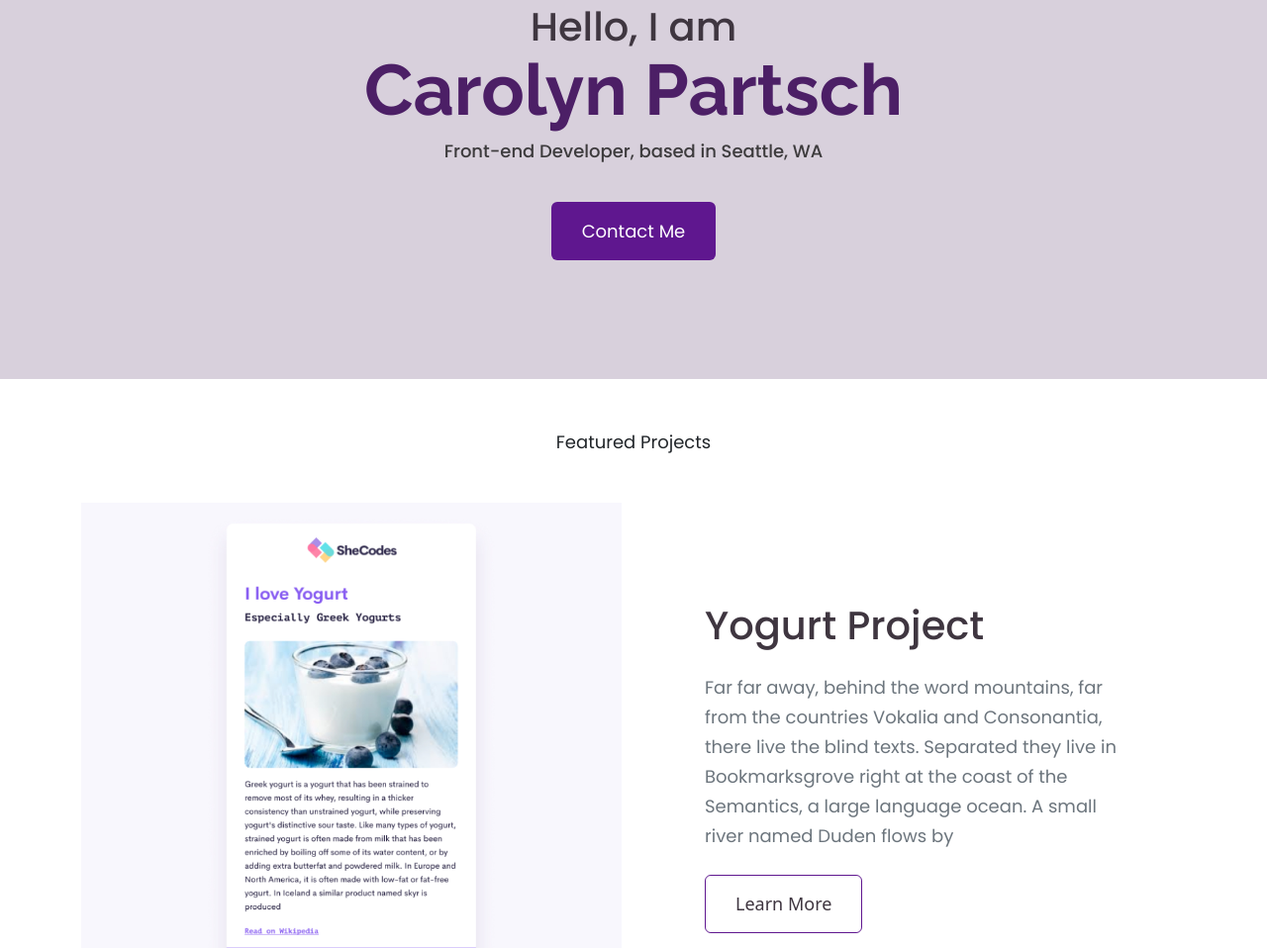
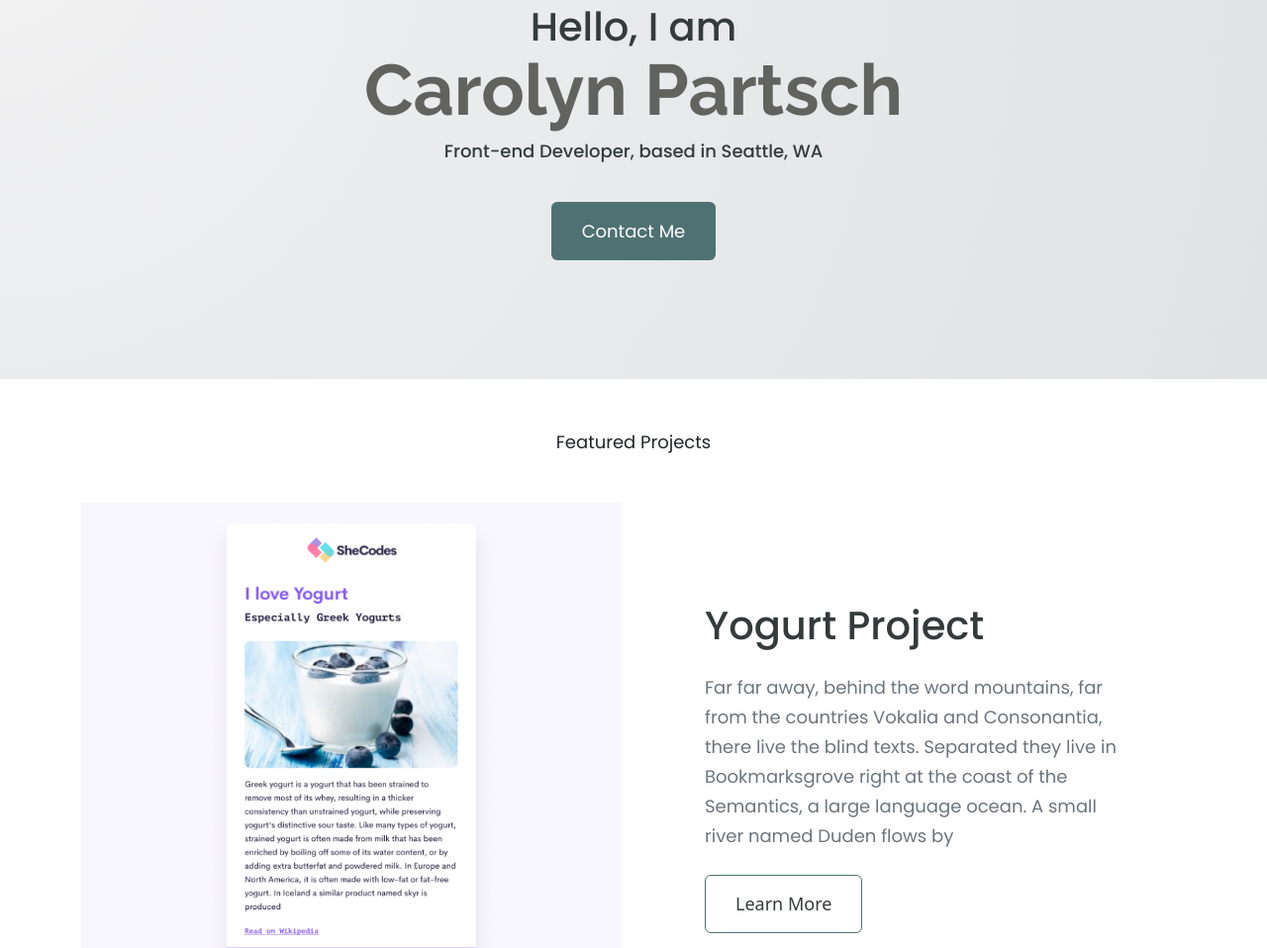
Before and after one commit to cspartsch/portfolio-project, a plain HTML site: page index.html in a window 1280 px wide. Shown: the part 57-1015 px from the top of the page at 99% size. Drawn offline with nearby package versions, Linux system fonts and the light colour scheme.

Commit message:
Updating main colors

```diff
--- a/style/styles.css
+++ b/style/styles.css
@@ -1,9 +1,9 @@
 :root {
-  --primary-color: #4c1f66;
-  --secondary-color: #3f3640;
+  --primary-color: #62635f;
+  --secondary-color: #353b3b;
   --second-font-family: "Poppins", sans-serif;
   --main-font-family: "Raleway", sans-serif;
-  --primary-button-color: #5f178f;
+  --primary-button-color: #4f7173;
 }
 
 h1 {
@@ -21,7 +21,7 @@ h2 {
 }
 h3 {
   font-size: 18px;
-  color: #3d3b3d;
+  color: var(--secondary-color);
   margin-bottom: 40px;
 }
 
@@ -31,7 +31,11 @@ p {
 }
 .hero {
   text-align: center;
-  background: #d8d0dc;
+  background: radial-gradient(
+    circle at 0% 0.5%,
+    rgb(241, 241, 242) 0.1%,
+    rgb(224, 226, 228) 100.2%
+  );
   padding: 60px 60px 120px;
   font-family: var(--second-font-family);
   margin-bottom: 50px;
```
